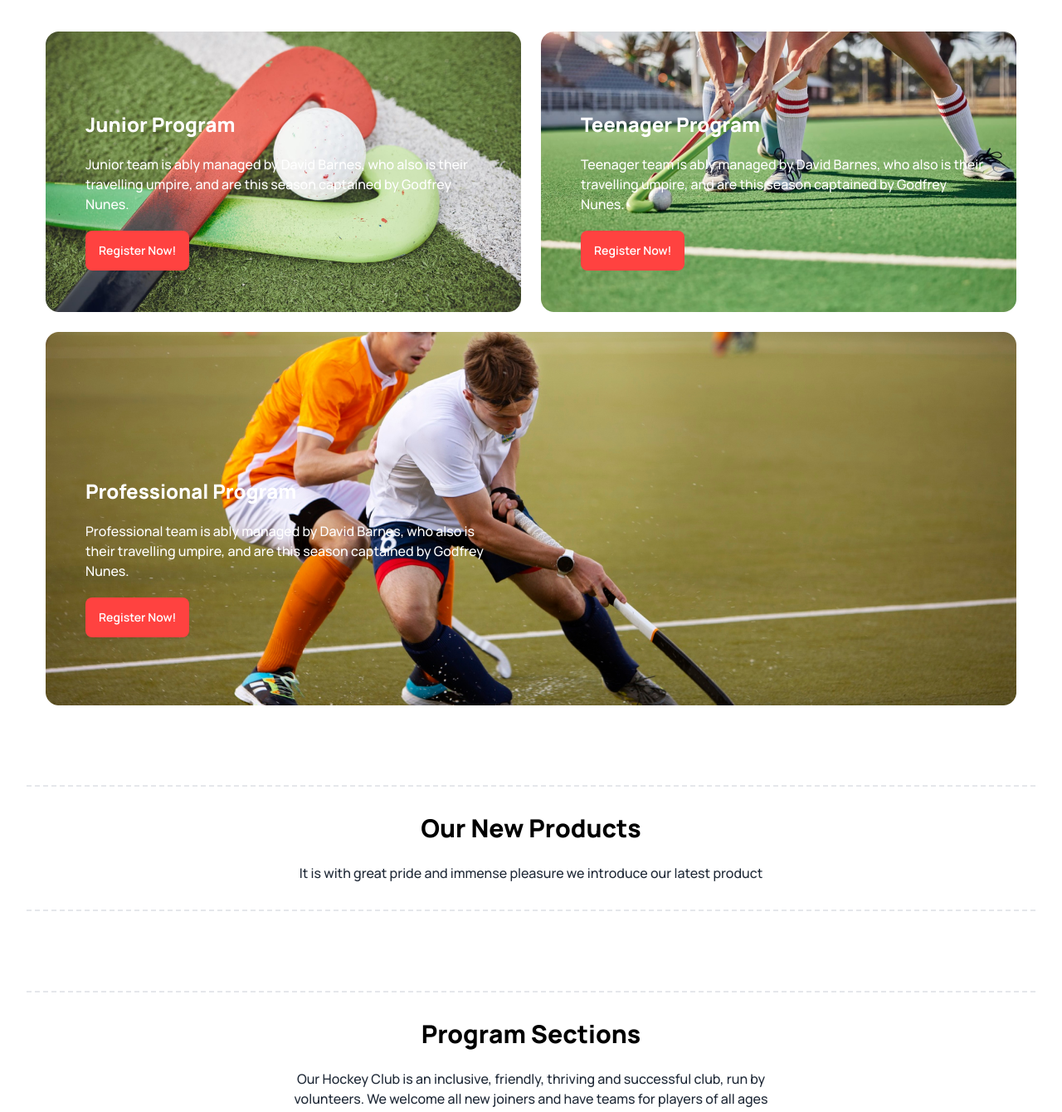
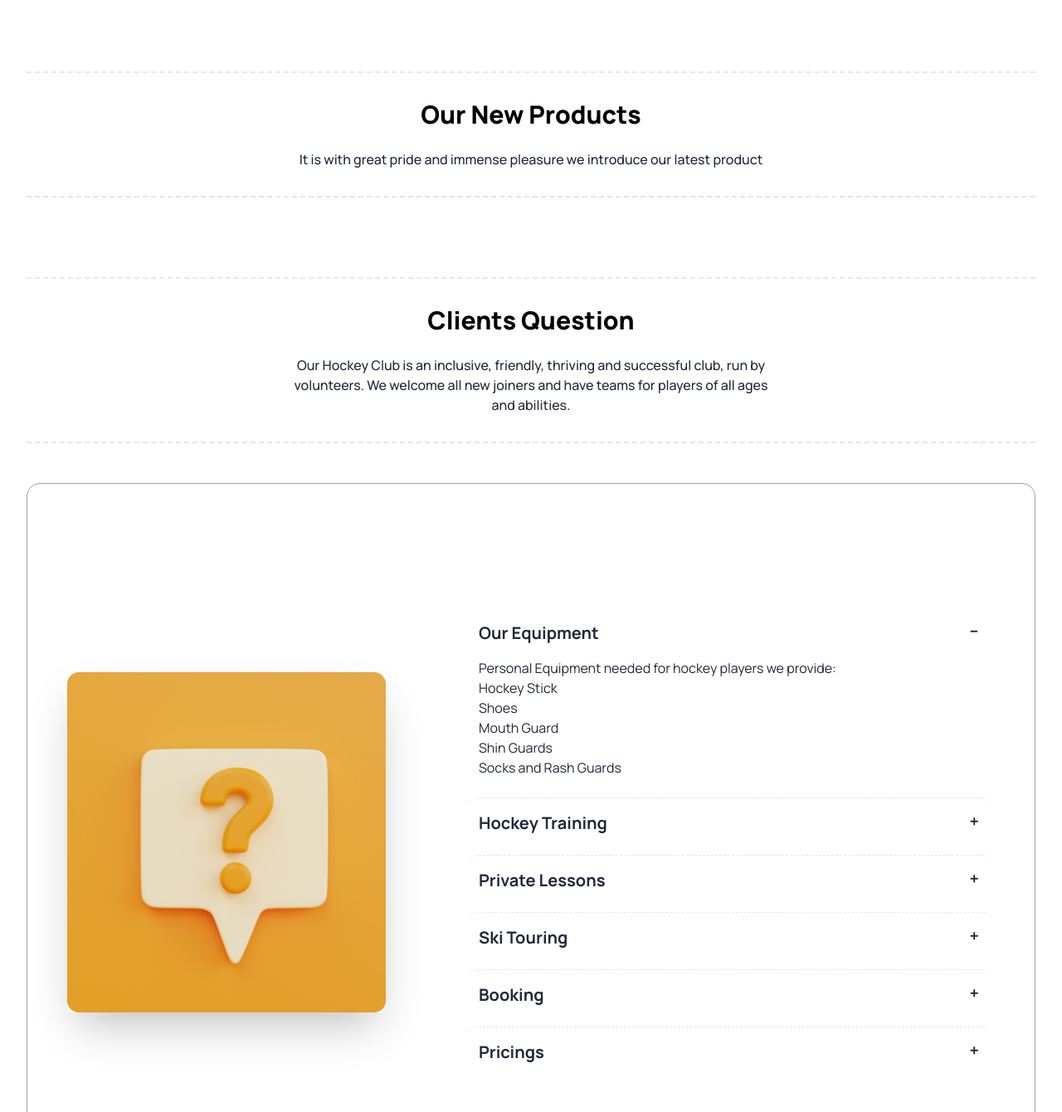
Before and after one commit to Arafat0122/b9-a3, a plain HTML site: page index.html in a window 1280 px wide. Shown: the part 1460-2800 px from the top of the page at 83% size. Drawn offline with nearby package versions, Linux system fonts and the light colour scheme.

Commit message:
faq added

```diff
--- a/index.html
+++ b/index.html
@@ -66,7 +66,7 @@
                             <li><a>Contact</a></li>
                         </ul>
                     </div>
-                    <a class="btn btn-ghost text-xl lg:text-3xl px-1 lg:px-3 font-extrabold">Hockey<span
+                    <a class="text-xl lg:text-3xl px-1 lg:px-3 font-extrabold">Hockey<span
                             class="text-color-primary">'</span>s</a>
                 </div>
                 <div class="navbar-center hidden lg:flex">
@@ -138,79 +138,74 @@
             <div class="border-y-2 border-dashed p-4 lg:p-8">
                 <div>
                     <h2 class="text-center text-black font-extrabold text-xl lg:text-3xl">Professional Hockeys Club</h2>
-                    <p class="mt-3 lg:mt-6 text-center color-secondary font-medium text-sm lg:text-base lg:w-[600px] lg:mx-auto">Our Hockey Club has recently celebrated a number of victories Over 70s team.</p>
+                    <p
+                        class="mt-3 lg:mt-6 text-center color-secondary font-medium text-sm lg:text-base lg:w-[600px] lg:mx-auto">
+                        Our Hockey Club has recently celebrated a number of victories Over 70s team.</p>
                 </div>
             </div>
             <div class="mt-12 flex flex-col lg:flex-row gap-4  lg:justify-around">
                 <!-- progress 1 -->
                 <div class="text-center space-y-4">
-                    <div class="radial-progress text-red-600 font-bold" style="--value:87;" role="progressbar"><span class="text-black font-extrabold text-2xl">87%</span></div>
+                    <div class="radial-progress text-red-600 font-bold" style="--value:87;" role="progressbar"><span
+                            class="text-black font-extrabold text-2xl">87%</span></div>
                     <h3 class="text-center font-extrabold text-black text-lg lg:text-xl">Prayer Facility</h3>
-                    <p class="text-center text-sm lg:text-base w-[220px] mx-auto">The majority of players having several winning BUCS Gold.</p>
+                    <p class="text-center text-sm lg:text-base w-[220px] mx-auto">The majority of players having several
+                        winning BUCS Gold.</p>
                 </div>
                 <!-- progress 2 -->
                 <div class="text-center space-y-4">
-                    <div class="radial-progress text-[#49d293] font-bold" style="--value:95;" role="progressbar"><span class="text-black font-extrabold text-2xl">95%</span></div>
+                    <div class="radial-progress text-[#49d293] font-bold" style="--value:95;" role="progressbar"><span
+                            class="text-black font-extrabold text-2xl">95%</span></div>
                     <h3 class="text-center font-extrabold text-black text-lg lg:text-xl">Experienced Coach</h3>
-                    <p class="text-center text-sm lg:text-base w-[220px] mx-auto">The majority of players having several winning BUCS Gold.</p>
+                    <p class="text-center text-sm lg:text-base w-[220px] mx-auto">The majority of players having several
+                        winning BUCS Gold.</p>
                 </div>
                 <!-- progress 3 -->
                 <div class="text-center space-y-4">
-                    <div class="radial-progress text-yellow-500 font-bold" style="--value:90;" role="progressbar"><span class="text-black font-extrabold text-2xl">90%</span></div>
+                    <div class="radial-progress text-yellow-500 font-bold" style="--value:90;" role="progressbar"><span
+                            class="text-black font-extrabold text-2xl">90%</span></div>
                     <h3 class="text-center font-extrabold text-black text-lg lg:text-xl">Senior Player</h3>
-                    <p class="text-center text-sm lg:text-base w-[220px] mx-auto">The majority of players having several winning BUCS Gold.</p>
+                    <p class="text-center text-sm lg:text-base w-[220px] mx-auto">The majority of players having several
+                        winning BUCS Gold.</p>
                 </div>
                 <!-- progress 4 -->
                 <div class="text-center space-y-4">
-                    <div class="radial-progress text-[#4c8df1] font-bold" style="--value:80;" role="progressbar"><span class="text-black font-extrabold text-2xl">80%</span></div>
+                    <div class="radial-progress text-[#4c8df1] font-bold" style="--value:80;" role="progressbar"><span
+                            class="text-black font-extrabold text-2xl">80%</span></div>
                     <h3 class="text-center font-extrabold text-black text-lg lg:text-xl">Training Ground</h3>
-                    <p class="text-center text-sm lg:text-base w-[220px] mx-auto">The majority of players having several winning BUCS Gold.</p>
+                    <p class="text-center text-sm lg:text-base w-[220px] mx-auto">The majority of players having several
+                        winning BUCS Gold.</p>
                 </div>
             </div>
         </section>
         <!-- program sections -->
-        <section class="my-24 mx-8 items-center">
+        <section class="my-24 mx- items-center">
             <div class="border-y-2 border-dashed p-4 lg:p-8">
                 <div>
                     <h2 class="text-center text-black font-extrabold text-xl lg:text-3xl">Program Sections</h2>
-                    <p class="mt-3 lg:mt-6 text-center font-medium text-sm lg:text-base lg:w-[600px] lg:mx-auto">Our Hockey Club is an inclusive, friendly, thriving and successful club, run by volunteers. We welcome all new joiners and have teams for players of all ages and abilities.</p>
+                    <p class="mt-3 lg:mt-6 text-center font-medium text-sm lg:text-base lg:w-[600px] lg:mx-auto">Our
+                        Hockey Club is an inclusive, friendly, thriving and successful club, run by volunteers. We
+                        welcome all new joiners and have teams for players of all ages and abilities.</p>
                 </div>
             </div>
-            <div class="mt-12 flex flex-col gap-6 items-center">
-                <div class="flex flex-col lg:flex-row gap-6 justify-center">
-                    <div class="relative">
-                        <div><img src="Images/2.png" alt=""></div>
-                        <div class="px-6 lg:px-12 h-[338px] space-y-2 lg:space-y-5 absolute top-10 lg:top-24">
-                            <h2 class="text-white font-extrabold text-xl lg:text-2xl">Junior Program</h2>
-                            <p class="lg:w-[495px] text-white font-medium text-sm lg:text-base">Junior team is ably managed by David Barnes, who also is their travelling umpire, and are this season captained by Godfrey Nunes.</p>
-                            <button class="btn btn-primary bg-color-primary border-none text-white">Register Now!</button>
-                        </div>
-                    </div>
-                    <div class="relative">
-                        <div><img src="Images/3.png" alt=""></div>
-                        <div class="px-6 lg:px-12 h-[338px] space-y-2 lg:space-y-5 absolute top-10 lg:top-24">
-                            <h2 class="text-white font-extrabold text-xl lg:text-2xl">Teenager Program</h2>
-                            <p class="lg:w-[495px] text-white font-medium text-sm lg:text-base">Teenager team is ably managed by David Barnes, who also is their travelling umpire, and are this season captained by Godfrey Nunes.</p>
-                            <button class="btn btn-primary bg-color-primary border-none text-white">Register Now!</button>
-                        </div>
-                    </div>
-                </div>
-                <div class="relative justify-center">
-                    <div><img src="Images/4.png" alt="" class="h-[215px] lg:h-full"></div>
-                    <div class="px-6 lg:px-12 h-[338px] space-y-2 lg:space-y-5 absolute top-10 lg:top-44">
-                        <h2 class="text-white font-extrabold text-xl lg:text-2xl">Professional Program</h2>
-                        <p class="lg:w-[495px] text-white font-medium text-sm lg:text-base">Professional team is ably managed by David Barnes, who also is their travelling umpire, and are this season captained by Godfrey Nunes.</p>
-                        <button class="btn btn-primary bg-color-primary border-none text-white">Register Now!</button>
-                    </div>
-                </div>
-            </div>
+            <!-- <div>
+                <div class="bg-no-repeat h-[214px] lg:h-[338px] w-[325px] lg:w-[573px] mx-0 relative" style="background-image: url(Images/2.png);">
+                    <div class="hero-overlay bg-opacity-50 rounded-2xl"></div>
+                      <div class="absolute bottom-0 left-0">
+                        <h1 class=" text-white text-3xl font-bold">Junior Program</h1>
+                        <p class="text-white">Junior team is ably managed by David Barnes, who also is their travelling umpire, and are this season captained by Godfrey Nunes.</p>
+                        <button class="btn btn-primary bg-color-primary text-white border-none">Register Now!</button>
+                      </div>
+                  </div>
+            </div> -->
         </section>
         <!-- products section -->
         <section class="my-24 mx-8">
             <div class="border-y-2 border-dashed p-4 lg:p-8">
                 <div>
                     <h2 class="text-center text-black font-extrabold text-xl lg:text-3xl">Our New Products</h2>
-                    <p class="mt-3 lg:mt-6 text-center font-medium text-sm lg:text-base lg:w-[600px] lg:mx-auto">It is with great pride and immense pleasure we introduce our latest product</p>
+                    <p class="mt-3 lg:mt-6 text-center font-medium text-sm lg:text-base lg:w-[600px] lg:mx-auto">It is
+                        with great pride and immense pleasure we introduce our latest product</p>
                 </div>
             </div>
         </section>
@@ -218,17 +213,103 @@
         <section class="my-24 mx-8">
             <div class="border-y-2 border-dashed p-4 lg:p-8">
                 <div>
-                    <h2 class="text-center text-black font-extrabold text-xl lg:text-3xl">Program Sections</h2>
-                    <p class="mt-3 lg:mt-6 text-center font-medium text-sm lg:text-base lg:w-[600px] lg:mx-auto">Our Hockey Club is an inclusive, friendly, thriving and successful club, run by volunteers. We welcome all new joiners and have teams for players of all ages and abilities.</p>
+                    <h2 class="text-center text-black font-extrabold text-xl lg:text-3xl">Clients Question</h2>
+                    <p class="mt-3 lg:mt-6 text-center font-medium text-sm lg:text-base lg:w-[600px] lg:mx-auto">Our
+                        Hockey Club is an inclusive, friendly, thriving and successful club, run by volunteers. We
+                        welcome all new joiners and have teams for players of all ages and abilities.</p>
                 </div>
             </div>
+            <div class="mt-12 border border-gray-400 rounded-2xl p-2 lg:p-8">
+                <div class="hero min-h-screen ">
+                    <div class="hero-content flex-col lg:gap-24 lg:flex-row">
+                        <img src="Images/11.png" class="w-3/4 lg:max-w-sm rounded-lg shadow-2xl" />
+                        <div class=" divide-y divide-dashed space-y-2">
+                            <!-- faq-1 -->
+                            <div class="collapse collapse-plus">
+                                <input type="radio" name="my-accordion-3" checked="checked" />
+                                <div class="collapse-title text-xl font-bold">
+                                    Our Equipment
+                                </div>
+                                <div class="collapse-content">
+                                    <p>Personal Equipment needed for hockey players we provide:
+                                    <ul>
+                                        <li>Hockey Stick</li>
+                                        <li>Shoes</li>
+                                        <li>Mouth Guard</li>
+                                        <li>Shin Guards</li>
+                                        <li>Socks and Rash Guards</li>
+                                    </ul>
+                                    </p>
+                                </div>
+                            </div>
+                            <!-- faq-2 -->
+                            <div class="collapse collapse-plus">
+                                <input type="radio" name="my-accordion-3" />
+                                <div class="collapse-title text-xl font-bold">
+                                    Hockey Training
+                                </div>
+                                <div class="collapse-content">
+                                    <p>Hockey training programs designed to help hockey players improve their game no matter their age, skill level, or training experience.</p>
+                                </div>
+                            </div>
+                            <!-- faq-3 -->
+                            <div class="collapse collapse-plus">
+                                <input type="radio" name="my-accordion-3" />
+                                <div class="collapse-title text-xl font-bold">
+                                    Private Lessons
+                                </div>
+                                <div class="collapse-content">
+                                    <p>We are excited to offer private individual and group hockey lessons open to all players (youth & adult) that have graduated from a Learn to Play hockey class.</p>
+                                </div>
+                            </div>
+                            <!-- faq-4 -->
+                            <div class="collapse collapse-plus">
+                                <input type="radio" name="my-accordion-3" />
+                                <div class="collapse-title text-xl font-bold">
+                                    Ski Touring
+                                </div>
+                                <div class="collapse-content">
+                                    <p>Ski touring is more than just a sport or activity; it's a form of meditation. Helping you reconnect with nature, refining and tuning in to your mind.</p>
+                                </div>
+                            </div>
+                            <!-- faq-5 -->
+                            <div class="collapse collapse-plus">
+                                <input type="radio" name="my-accordion-3" />
+                                <div class="collapse-title text-xl font-bold">
+                                    Booking
+                                </div>
+                                <div class="collapse-content">
+                                    <p>Our camps are open to boys and girls of all ages from 6-18, and are streamed to provide games, skills and matches for the younger or less experience players and more challenging opportunities for older or more skillful players. </p>
+                                </div>
+                            </div>
+                            <!-- faq-6 -->
+                            <div class="collapse collapse-plus">
+                                <input type="radio" name="my-accordion-3" />
+                                <div class="collapse-title text-xl font-bold">
+                                    Pricings
+                                </div>
+                                <div class="collapse-content">
+                                    <p>Cost:
+                                        <br> 3 Full days £100
+                                        <br> 3 Half days £60
+                                        <br> Half day £25
+                                    </p>
+                                </div>
+                            </div>
+                        </div>
+                    </div>
+                </div>
+            </div>
+
         </section>
         <!-- contacts section -->
         <section class="my-24 mx-8">
             <div class="border-y-2 border-dashed p-4 lg:p-8">
                 <div>
                     <h2 class="text-center text-black font-extrabold text-xl lg:text-3xl">Program Sections</h2>
-                    <p class="mt-3 lg:mt-6 text-center font-medium text-sm lg:text-base lg:w-[600px] lg:mx-auto">Our Hockey Club is an inclusive, friendly, thriving and successful club, run by volunteers. We welcome all new joiners and have teams for players of all ages and abilities.</p>
+                    <p class="mt-3 lg:mt-6 text-center font-medium text-sm lg:text-base lg:w-[600px] lg:mx-auto">Our
+                        Hockey Club is an inclusive, friendly, thriving and successful club, run by volunteers. We
+                        welcome all new joiners and have teams for players of all ages and abilities.</p>
                 </div>
             </div>
         </section>
```
